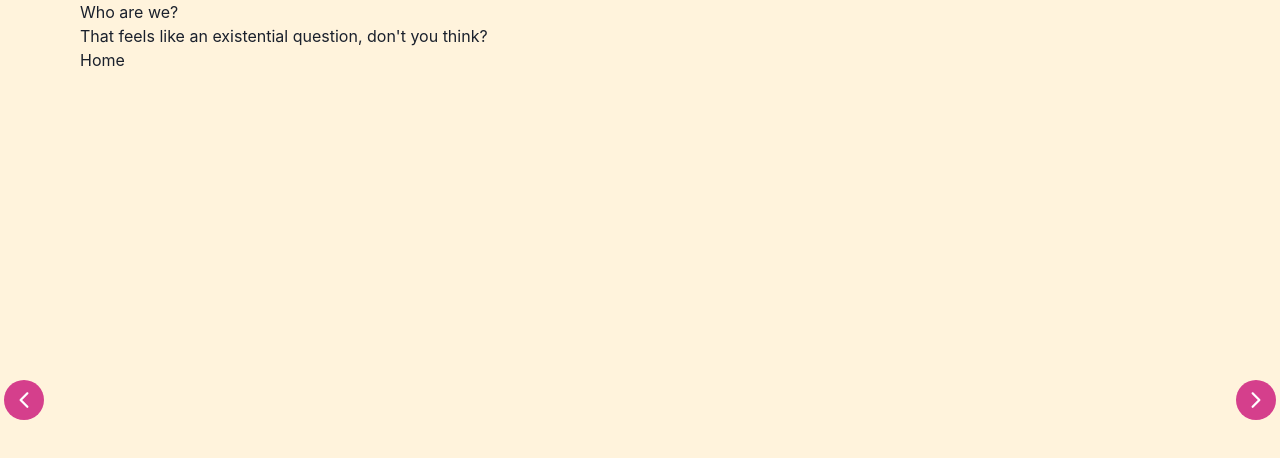
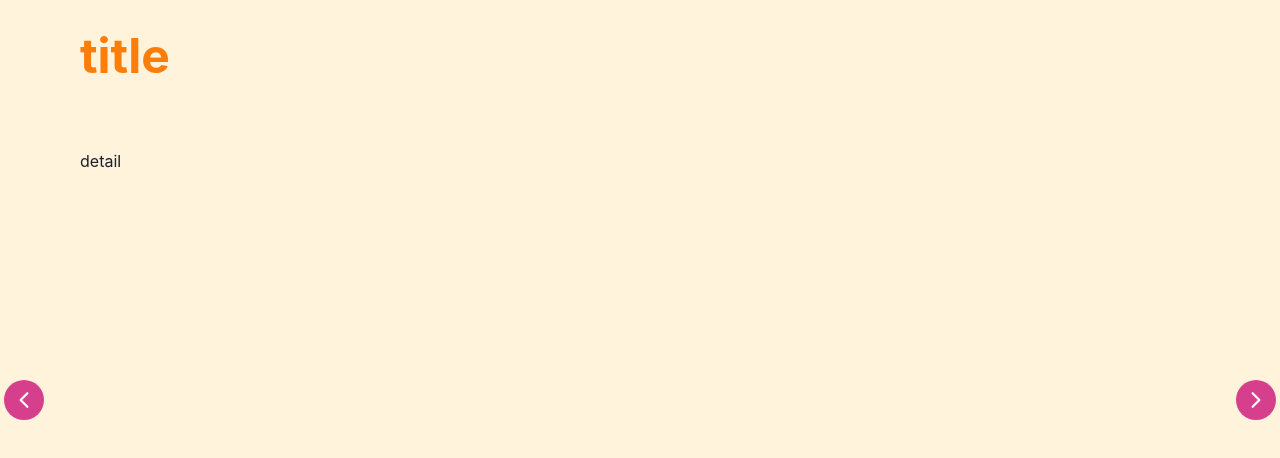
Before and after one commit to zonbitamago/lt-template-2022-spring, a React (Vite) app: page /lt-template-2022-spring/about in a window 1280 px wide. Shown: the top 458 px of the page. Built offline with nearby package versions, Linux system fonts and the light colour scheme.

Commit message:
fix layout setting

```diff
--- /dev/null
+++ b/src/components/DetailCenterLayout.tsx
@@ -0,0 +1,12 @@
+import { Center } from "@chakra-ui/react";
+import React from "react";
+
+const DetailCenterLayout: React.FC = ({ children }) => {
+  return (
+    <Center h="100%" w="100%">
+      {children}
+    </Center>
+  );
+};
+
+export default DetailCenterLayout;
--- /dev/null
+++ b/src/components/DetailLayout.tsx
@@ -0,0 +1,15 @@
+import { Grid, Heading, Box } from "@chakra-ui/react";
+import React from "react";
+
+const DetailLayout: React.FC<{ title: string }> = ({ children, title }) => {
+  return (
+    <Grid templateRows="100pt 1fr">
+      <Heading size="2xl" mt="8" color="#FD7D09">
+        {title}
+      </Heading>
+      <Box mt="4">{children}</Box>
+    </Grid>
+  );
+};
+
+export default DetailLayout;
--- a/src/pages/About.tsx
+++ b/src/pages/About.tsx
@@ -1,17 +1,12 @@
+import { Box, Grid, Heading } from "@chakra-ui/react";
 import React from "react";
-import { Link } from "react-router-dom";
+import DetailLayout from "../components/DetailLayout";
 import Layout from "../components/Layout";
 
 const About = () => {
   return (
     <Layout>
-      <main>
-        <h2>Who are we?</h2>
-        <p>That feels like an existential question, don't you think?</p>
-      </main>
-      <nav>
-        <Link to="/">Home</Link>
-      </nav>
+      <DetailLayout title="title">detail</DetailLayout>
     </Layout>
   );
 };
--- a/src/pages/Sample.tsx
+++ b/src/pages/Sample.tsx
@@ -1,10 +1,13 @@
 import React from "react";
+import DetailCenterLayout from "../components/DetailCenterLayout";
 import Layout from "../components/Layout";
 
 const Sample = () => {
   return (
     <Layout>
-      <div>Sample</div>
+      <DetailCenterLayout>
+        <div>Sample</div>
+      </DetailCenterLayout>
     </Layout>
   );
 };
```
